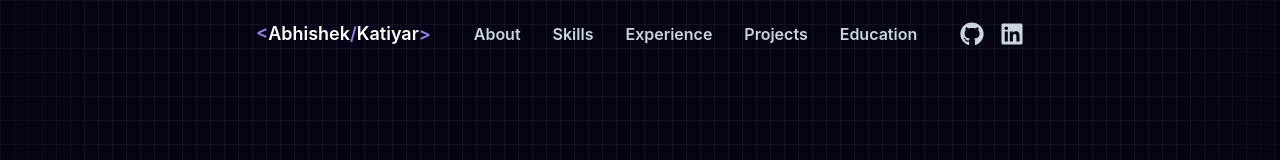
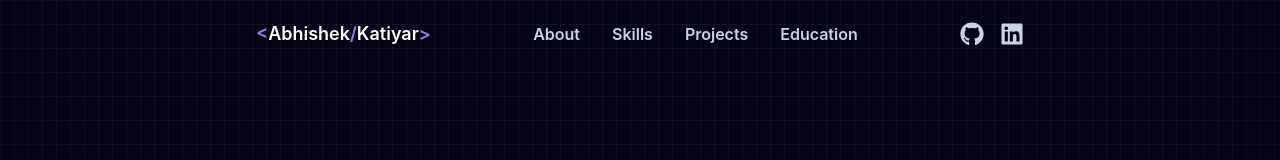
Before and after one commit to abhishekkatiyar12/portfolio, a React (Vite) app in the folder Portfolio/: page / in a window 1280 px wide. Shown: the top 160 px of the page. Built offline with nearby package versions, Linux system fonts and the light colour scheme.

Commit message:
removed experienced from navbar

```diff
--- a/Portfolio/src/components/Navbar.jsx
+++ b/Portfolio/src/components/Navbar.jsx
@@ -35,7 +35,7 @@ const Navbar = () => {
   const menuItems = [
     { id: "about", label: "About" },
     { id: "skills", label: "Skills" },
-    { id: "experience", label: "Experience" },
+    // { id: "experience", label: "Experience" },
     { id: "work", label: "Projects" },
     { id: "education", label: "Education" },
   ];
```
